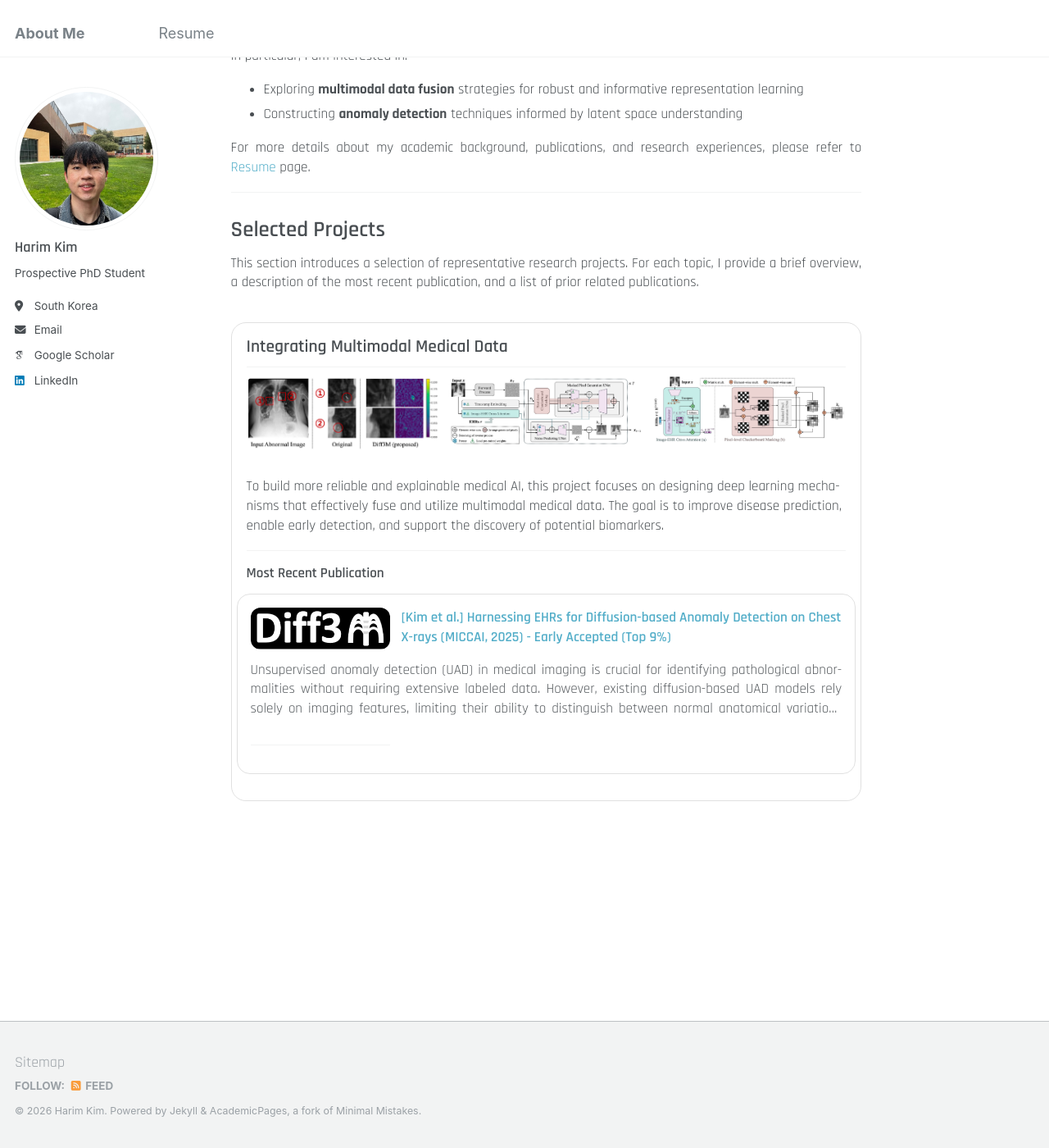
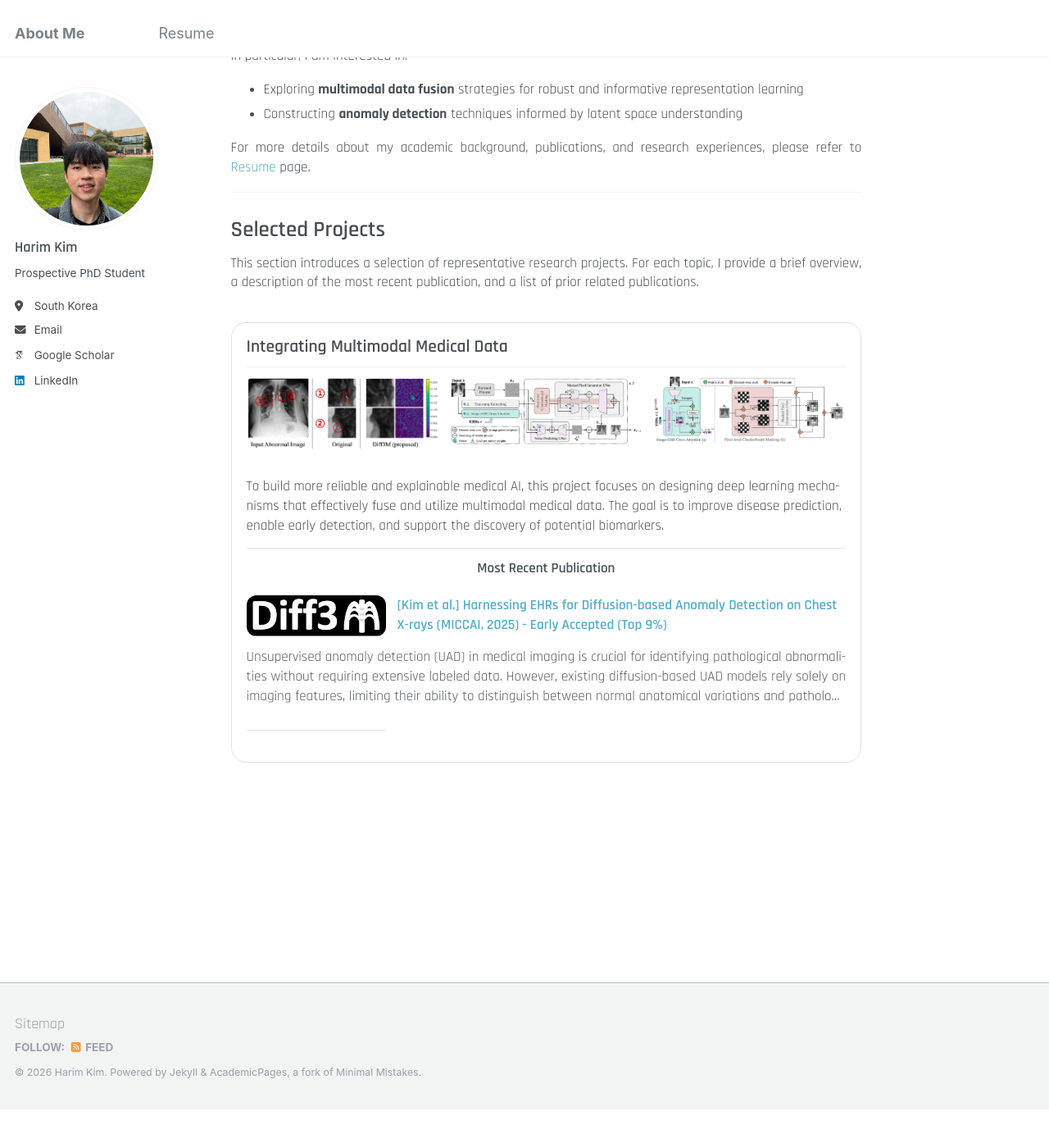
Before and after one commit to hrkim153/hrkim153.github.io, a Jekyll site: the page built from _pages/about.md, in a window 1280 px wide and 1400 px high, scrolled down 211 px. Shown: the whole window at 82% size. Built offline with Jekyll 4.4.1, drawn with Linux system fonts in a browser that asks for light colours; some web fonts are replaced; after the commit the page ends 1564 px from its top, so only the background shows below that.

Commit message:
Update main.scss

```diff
--- a/assets/css/main.scss
+++ b/assets/css/main.scss
@@ -284,3 +284,32 @@ a {
   margin-top: 14px;
   margin-bottom: 8px;
 }
+
+/* ===== Thin divider (only where you put <hr class="project-divider">) ===== */
+.project-divider {
+  border: none;
+  border-top: 1px solid rgba(0,0,0,0.10);
+  margin: 14px 0;
+}
+
+/* ===== Center the "Most Recent Publication" title ===== */
+.project-subtitle {
+  text-align: center;
+  margin: 8px 0 12px 0;
+}
+
+/* ===== Remove rounded border around the Diff3M publication card ===== */
+.project-block .pub-card {
+  border: none !important;
+  border-radius: 0 !important;
+  box-shadow: none !important;
+  padding: 10px 0 !important;
+  margin: 0.2rem 0 0 0;
+}
+
+/* pub-card--wide: cancel the negative margins so it doesn't look like a big card */
+.project-block .pub-card--wide {
+  width: 100%;
+  margin-left: 0;
+  margin-right: 0;
+}
```
